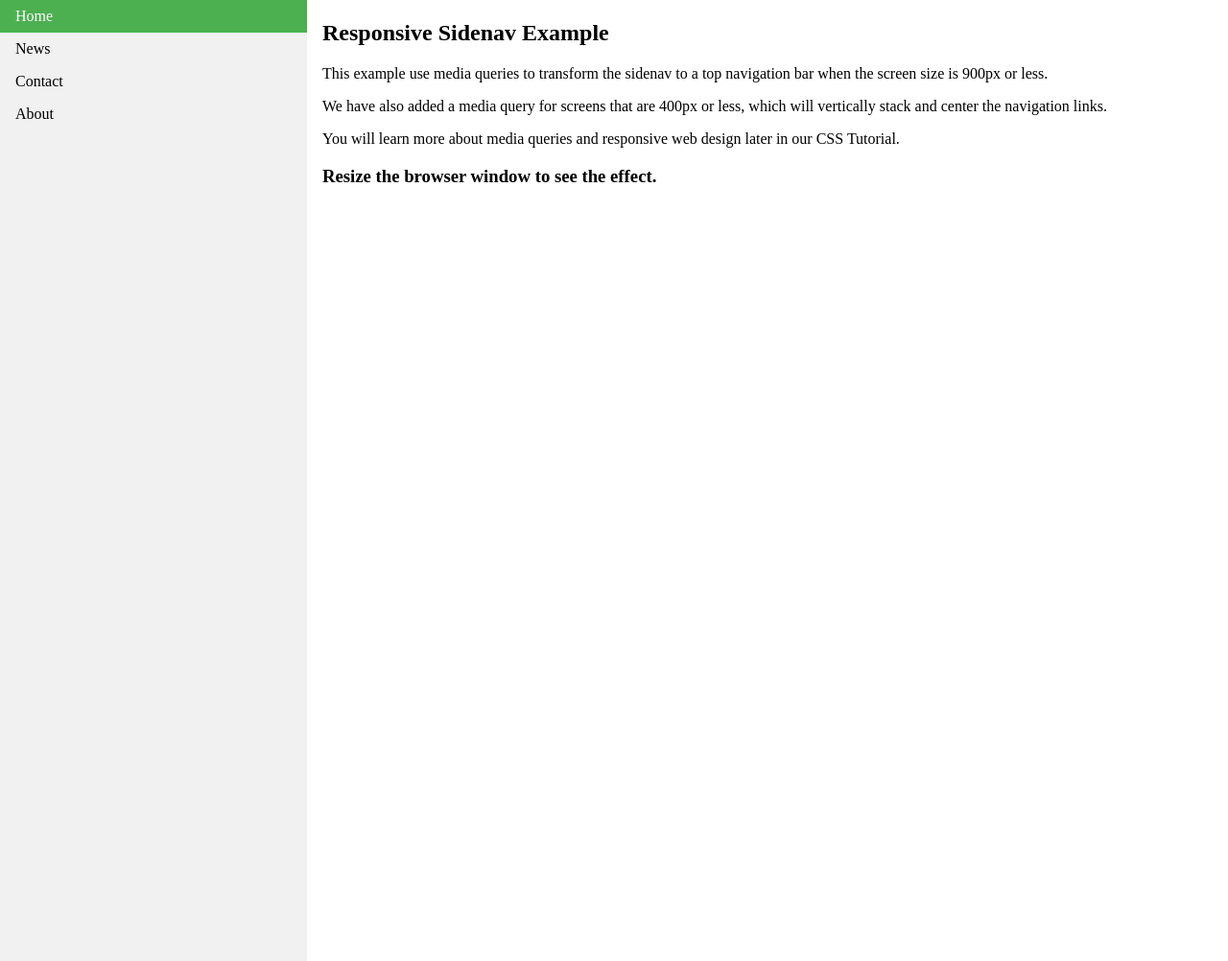
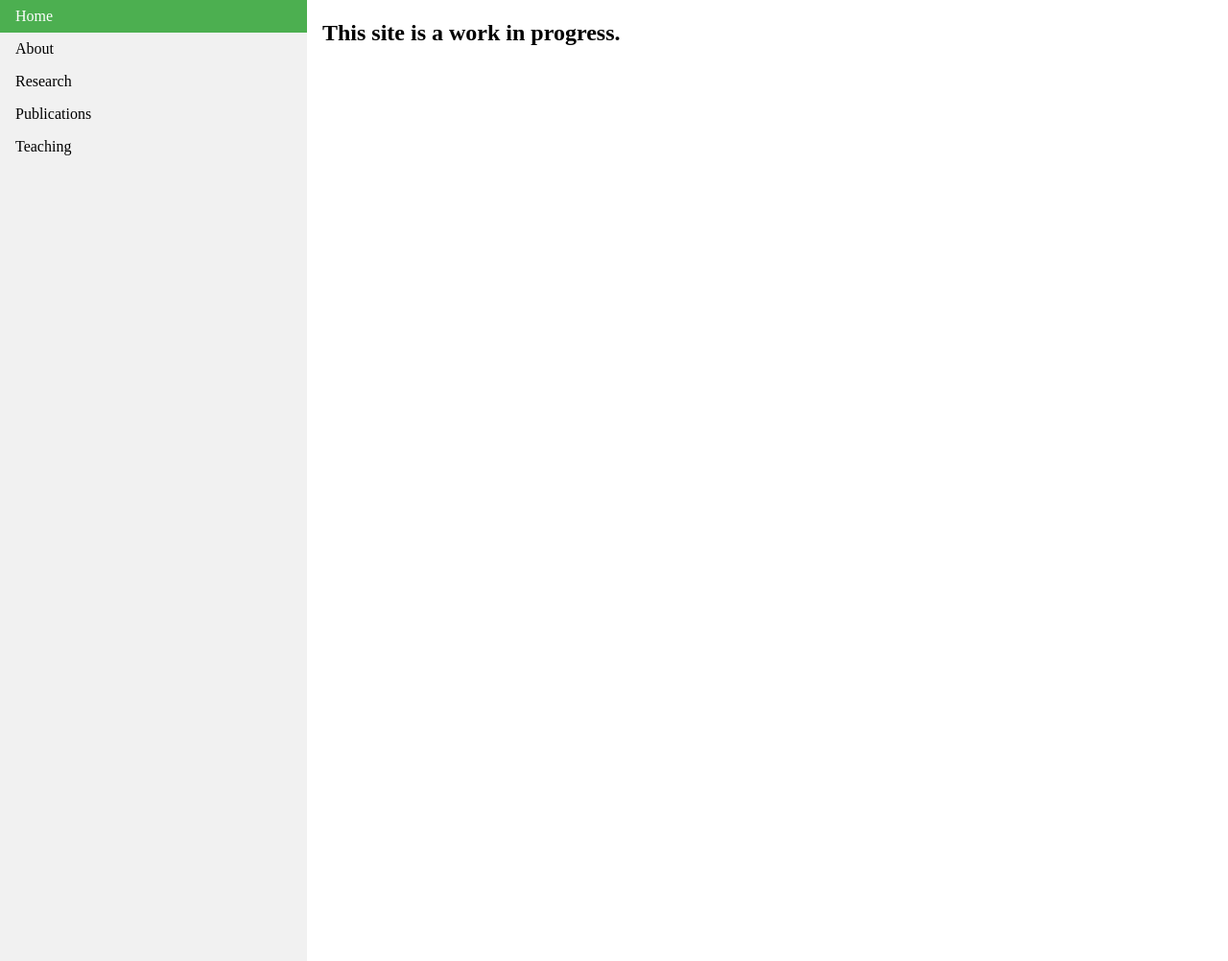
Before and after one commit to tatron/tatron.github.io, a Jekyll site: the page built from index.html, in a window 1280 px wide and 1002 px high. Shown: the whole window at 96% size. Built offline with Jekyll 4.4.1, drawn with Linux system fonts in a browser that asks for light colours.

Commit message:
Update index.html

```diff
--- a/index.html
+++ b/index.html
@@ -7,16 +7,13 @@ title: Joseph Tatro
 
 <ul class="sidenav">
   <li><a class="active" href="#home">Home</a></li>
-  <li><a href="#news">News</a></li>
-  <li><a href="#contact">Contact</a></li>
-  <li><a href="#about">About</a></li>
+  <li><a href=/about.html>About</a></li>
+  <li><a href="/research.html">Research</a></li>
+  <li><a href="/publications.html">Publications</a></li>
+  <li><a href="/teaching.html">Teaching</a></li>
 </ul>
 
 <div class="content">
-  <h2>Responsive Sidenav Example</h2>
-  <p>This example use media queries to transform the sidenav to a top navigation bar when the screen size is 900px or less.</p>
-  <p>We have also added a media query for screens that are 400px or less, which will vertically stack and center the navigation links.</p>
-  <p>You will learn more about media queries and responsive web design later in our CSS Tutorial.</p>
-  <h3>Resize the browser window to see the effect.</h3>
+  <h2>This site is a work in progress.</h2>
 </div>
 </body>
```
